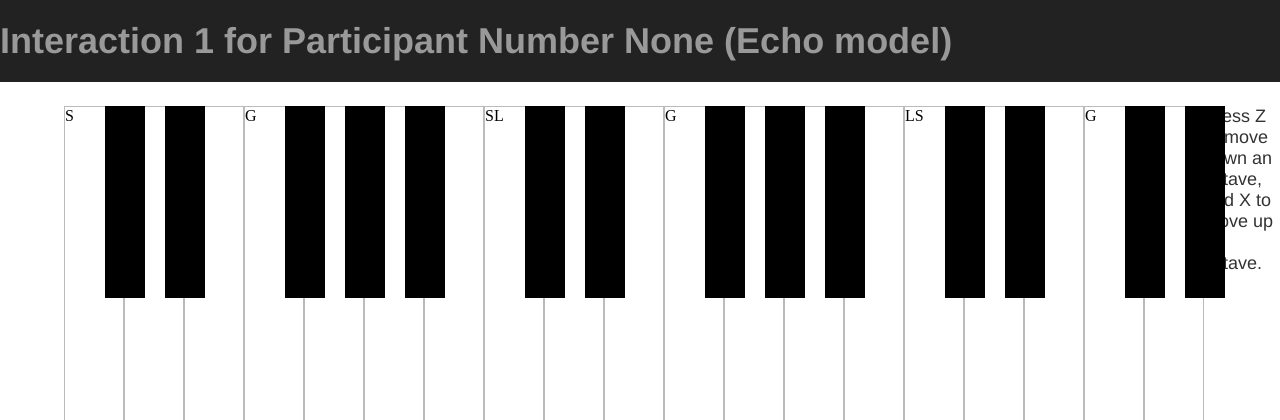
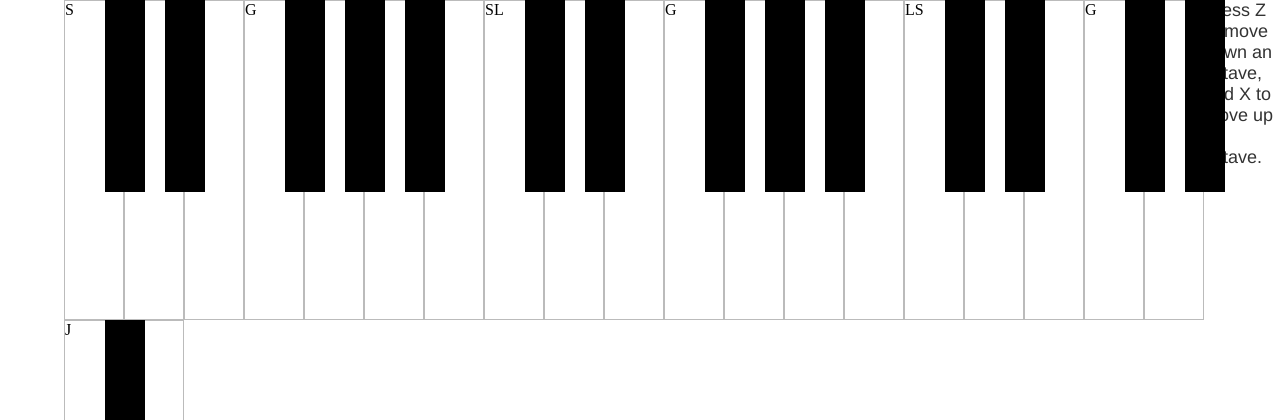
Before and after one commit to AshRichardson/musical-guide, a Django app: page /study/condition_one/ in a window 1280 px wide. Shown: the top 420 px of the page. Run offline with Django 3.2, Linux system fonts and the light colour scheme; some libraries are stand-ins or nearby versions.

Commit message:
took out information that users should not see

```diff
--- a/musicalguide/study/templates/study/condition_one.html
+++ b/musicalguide/study/templates/study/condition_one.html
@@ -3,7 +3,7 @@
 <script src="https://ajax.googleapis.com/ajax/libs/jquery/1.11.1/jquery.min.js"></script>
 <script type="text/javascript" src="{% static 'study/js/cond_one.js' %}"></script>
 
-<h1 class='post-title'>Interaction 1 for Participant Number {{ participant_id }} (Echo model) </h1>
+<!-- <h1 class='post-title'>Interaction 1 for Participant Number {{ participant_id }} (Echo model) </h1> -->
 
 <div class='piano-containter'>
 	<div class='piano'>
--- a/musicalguide/study/templates/study/condition_two.html
+++ b/musicalguide/study/templates/study/condition_two.html
@@ -3,7 +3,7 @@
 <script src="https://ajax.googleapis.com/ajax/libs/jquery/1.11.1/jquery.min.js"></script>
 <script type="text/javascript" src="{% static 'study/js/cond_two.js' %}"></script>
 
-<h1 class='post-title'>Interaction 2 for Participant Number {{ participant_id }} (Magenta model) </h1>
+<!-- <h1 class='post-title'>Interaction 2 for Participant Number {{ participant_id }} (Magenta model) </h1> -->
 
 <div class='piano-containter'>
 	<div class='piano'>
```
